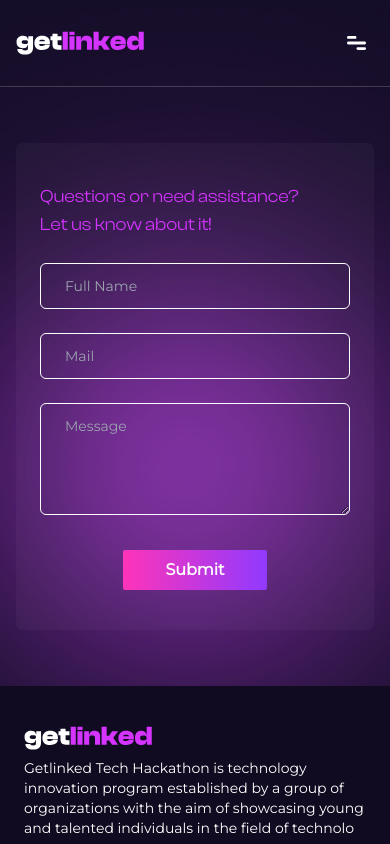
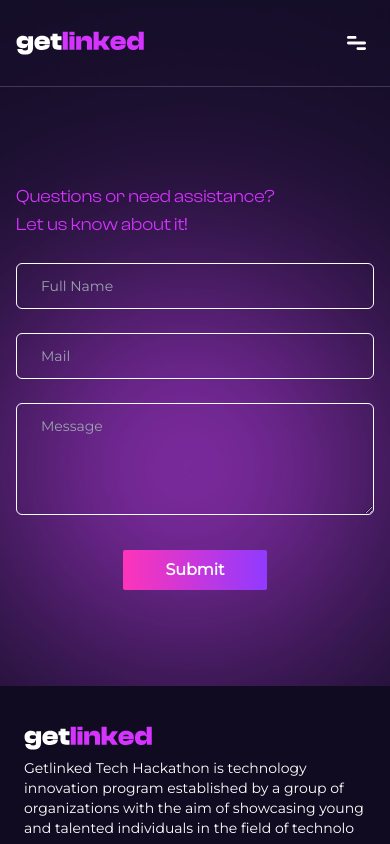
Before and after one commit to Praisecodes/getlinked, a Next.js app: page /contact in a window 390 px wide. Shown: the top 844 px of the page. Built offline with nearby package versions, Linux system fonts and the light colour scheme.

Commit message:
[fix] fix the nav

```diff
--- a/src/app/(landing_page)/contact/page.tsx
+++ b/src/app/(landing_page)/contact/page.tsx
@@ -81,7 +81,7 @@ const Page = (): React.ReactNode => {
       </div>
 
       <div className={`flex-1 flex items-center justify-center`}>
-        <section className={`bg-[#FFFFFF08] w-full lg:w-[80%] mx-auto rounded-md py-10 px-6 lg:px-10`}>
+        <section className={`lg:bg-[#FFFFFF08] w-full lg:w-[80%] mx-auto rounded-md py-10 lg:px-10`}>
           <h2 className={`text-lg font-clash-display text-[#D434FE]`}>
             Questions or need assistance?
           </h2>
```
